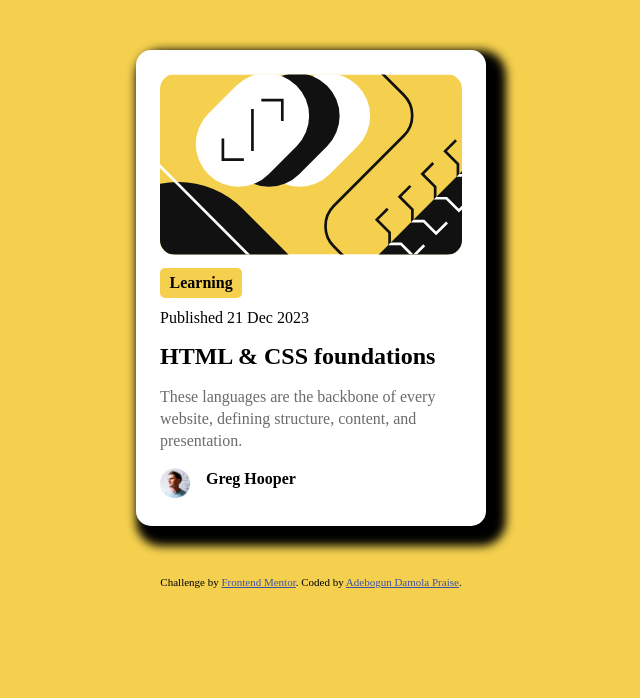
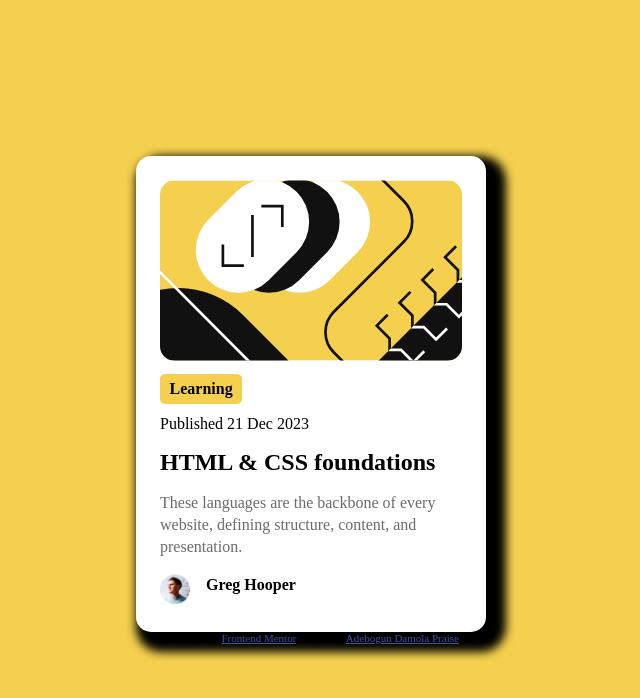
Before and after one commit to Surfboyfr/blog-preview-card-main, a plain HTML site: page index.html in a window 1280 px wide. Shown: the whole page, without its empty margins (329-969 px from the left). Drawn offline with Linux system fonts and the light colour scheme.

Commit message:
Bugs fixed

```diff
--- a/style.css
+++ b/style.css
@@ -5,9 +5,17 @@
 }
 body{
    background-color: hsl(47, 88%, 63%);
+   display: flex;
+   justify-content: center;
+   align-items: center;
+   min-height: 100vh;
+   margin: 0;
+   flex-direction: column;
+      /* min-height: 100vh; */
+
 }
 .container{
-   margin: 50px auto;
+   /* margin: auto; */
    width: 350px;
    height: 100%;
    box-shadow: 10px 10px 10px 10px   ;
```
